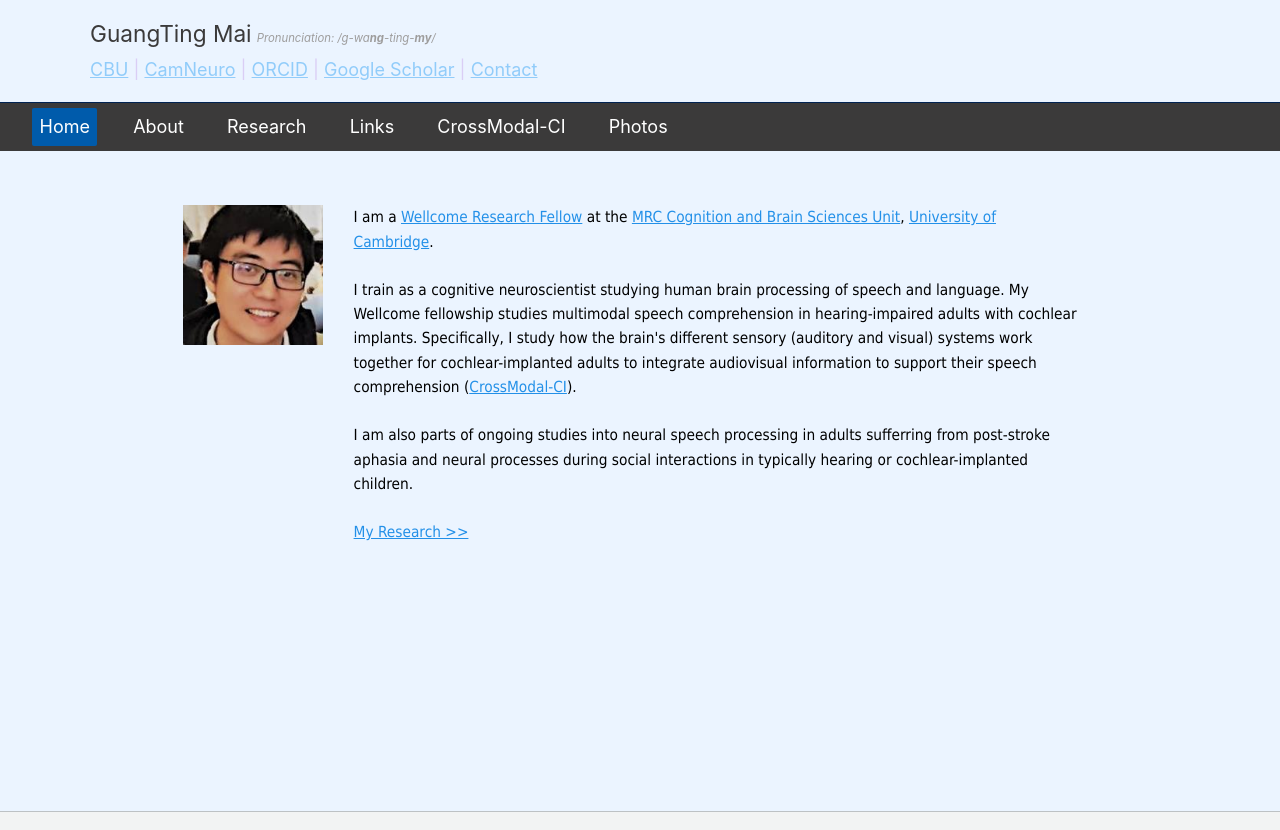
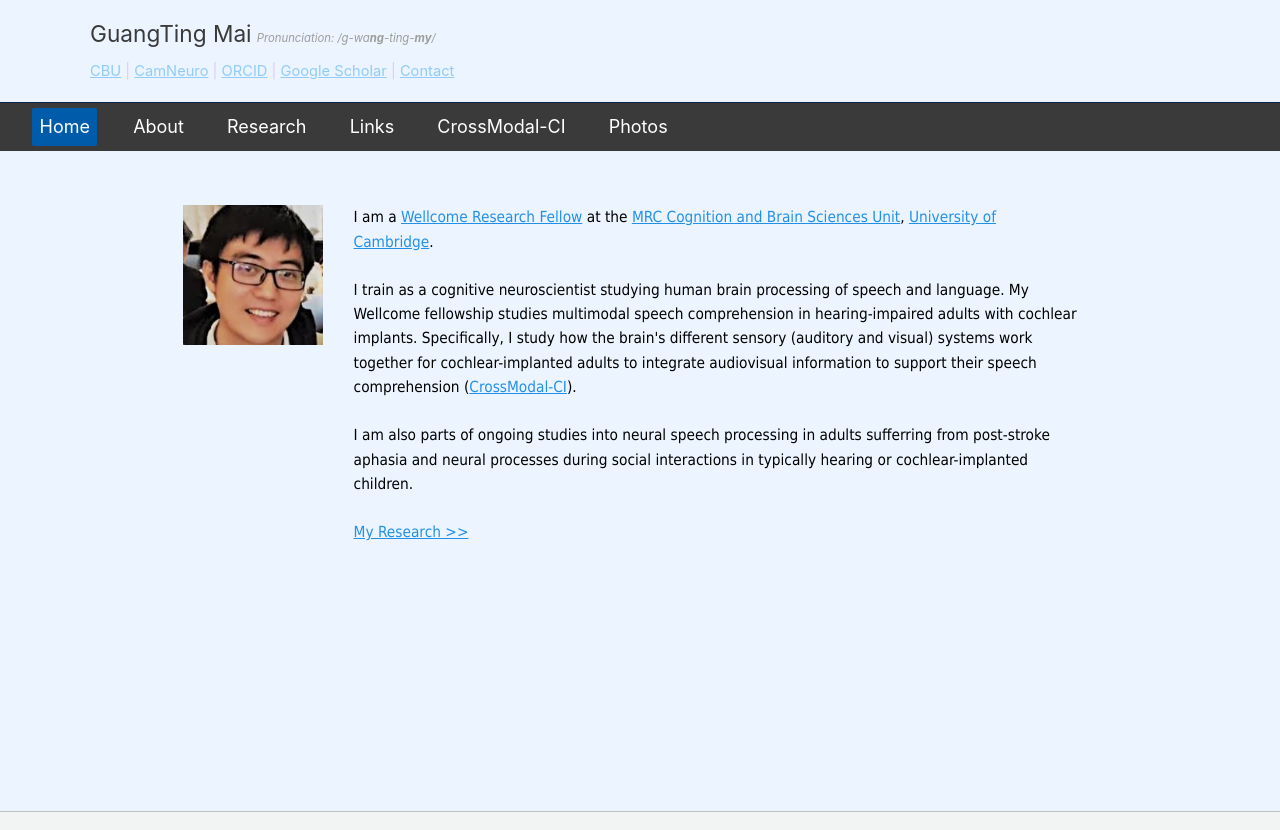
Before and after one commit to guangtingmai/guangtingmai.github.io, a Jekyll site: the page built from _pages/readme.html, in a window 1280 px wide. Shown: the top 830 px of the page. Built offline with Jekyll 4.4.1, drawn with Linux system fonts in a browser that asks for light colours; grey boxes are pictures that could not be loaded.

Commit message:
Update _config.yml

```diff
--- a/_config.yml
+++ b/_config.yml
@@ -25,7 +25,7 @@
   avatar           : "profile.jpg"
   name             : '<span style="font-size:17pt;line-height:1.1">GuangTing Mai</span> <span style="font-size:8.5pt;color:#9e9d9d;line-height:1.1"><i>Pronunciation: /g-wa<strong>ng</strong>-ting-<strong>my</strong>/</i></span>'
   pronouns         : # example: "she/her"
-  bio              : '<a href="https://www.mrc-cbu.cam.ac.uk/people/guangting.mai/">CBU</a> | <a href="https://neuroscience.cam.ac.uk/member/gm832/">CamNeuro</a> | <a href="https://orcid.org/0000-0002-5618-7420">ORCID</a> | <a href="https://scholar.google.com/citations?user=bCQ03mIAAAAJ&hl=en">Google Scholar</a> | <a href="https://guangtingmai.github.io/contact/">Contact</a></span>'
+  bio              : '<span style="font-size:11pt;line-height:1.1"><a href="https://www.mrc-cbu.cam.ac.uk/people/guangting.mai/">CBU</a> | <a href="https://neuroscience.cam.ac.uk/member/gm832/">CamNeuro</a> | <a href="https://orcid.org/0000-0002-5618-7420">ORCID</a> | <a href="https://scholar.google.com/citations?user=bCQ03mIAAAAJ&hl=en">Google Scholar</a> | <a href="https://guangtingmai.github.io/contact/">Contact</a></span>'
   location         : # "UK"
   employer         : # "Red Brick University"
   uri              : # URL
```
